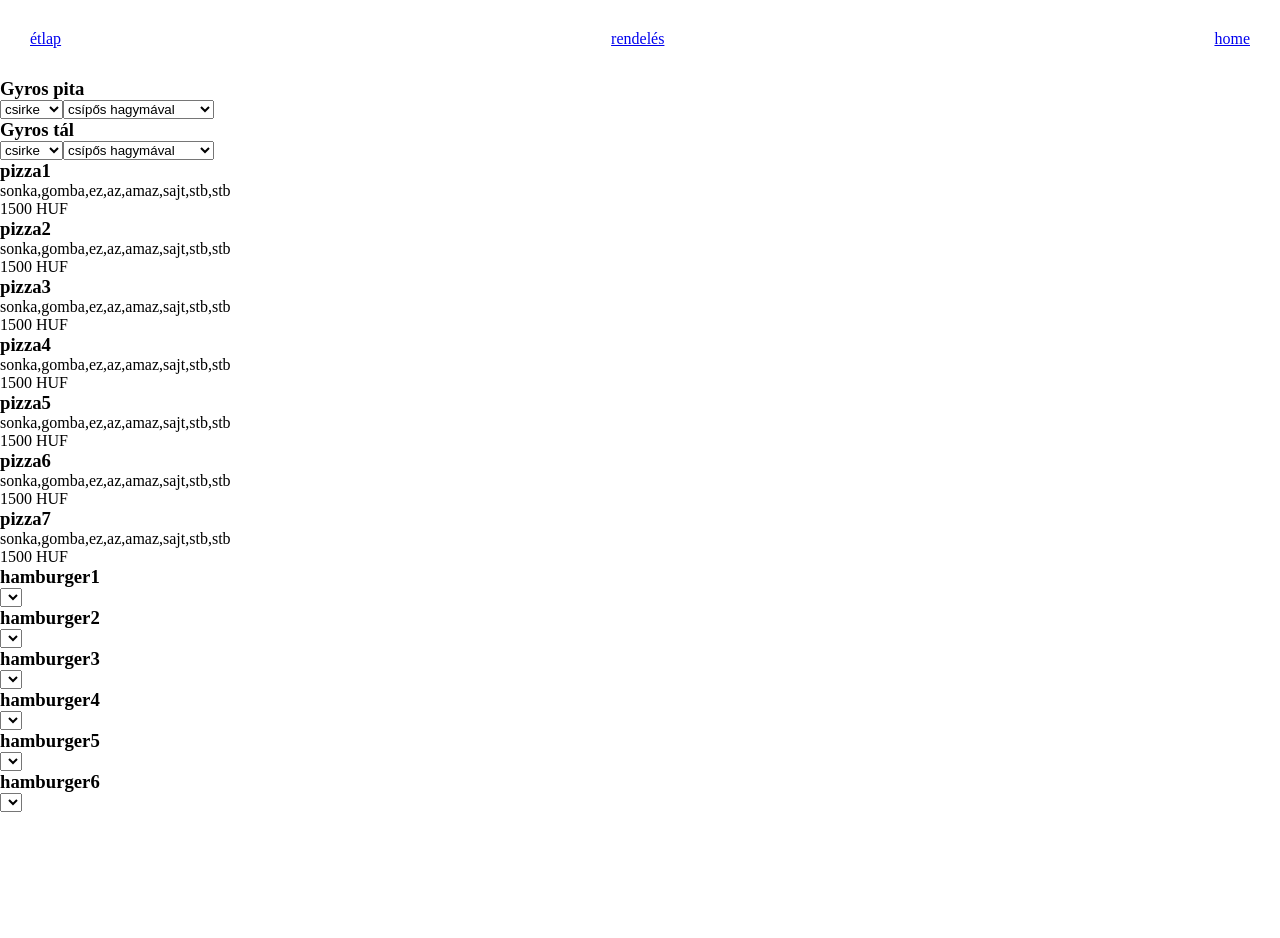
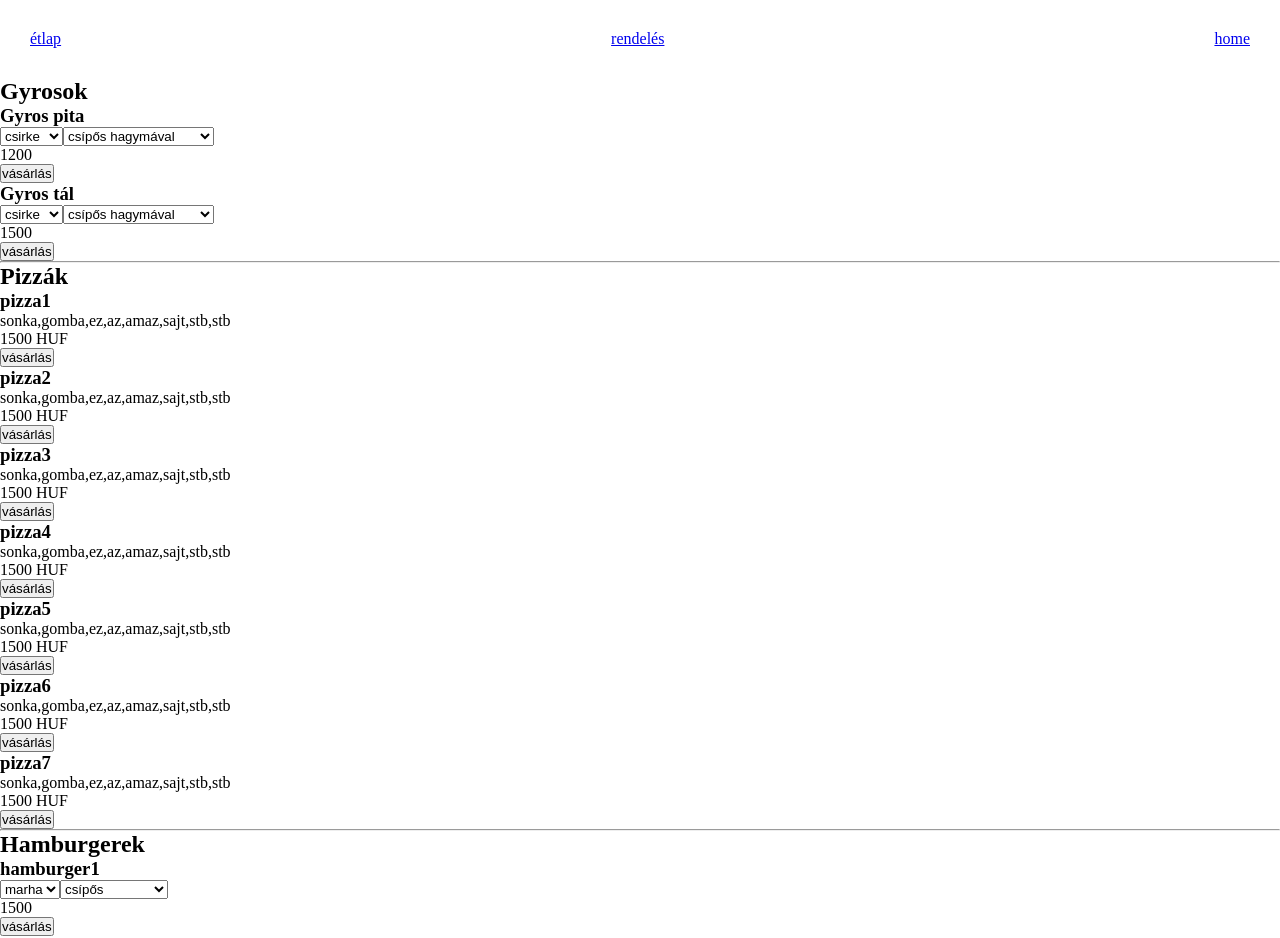
Before and after one commit to Norbesz93/etterem, a React (Create React App) app in the folder frontend/: page /menu in a window 1280 px wide. Shown: the top 938 px of the page. Before the commit the page ends 812 px from the top, so only its background shows below. Built offline with nearby package versions, Linux system fonts and the light colour scheme; the HTML template or start-up script is replaced by a standard one.

Commit message:
components added

```diff
--- /dev/null
+++ b/frontend/src/Components/Gyroses.jsx
@@ -0,0 +1,32 @@
+import React,{useState} from "react"
+const Gyroses = ({gyros})=>{
+    const [gyrosPrice, setGyrosPrice] = useState(gyros.price)
+    const priceUpdate = (e)=>{
+        let price = gyros.price
+        if(e.target.value === "bárány"){
+            setGyrosPrice(price = price +100)
+        }else{
+            setGyrosPrice(price)
+        }
+    }
+return(
+<div className="gyros">
+    <h3>{gyros.type}</h3>
+    <select onChange={priceUpdate} name="gyrosMeat">
+        {gyros.meat.map(meat =>
+            <option value={meat}>
+                {meat}
+            </option>)}
+    </select>
+    <select name="gyrosOnion">
+        {gyros.spicy.map(spicy =>
+            <option value={spicy}>
+                {spicy}
+            </option>)}
+    </select>
+    <p>{gyrosPrice}</p>
+    <button>vásárlás</button>
+</div>
+)}
+
+export default Gyroses;
--- /dev/null
+++ b/frontend/src/Components/Hamburgers.jsx
@@ -0,0 +1,32 @@
+import React,{useState} from "react";
+const Hamburgers = ({hamburger}) =>{
+    const [hamburgerPrice, setHamburgerPrice] = useState(hamburger.price)
+    const priceUpdate = (e)=>{
+        let price = hamburger.price
+        if(e.target.value === "csirke"||e.target.value==="vega"){
+            setHamburgerPrice(price = price -100)
+        }else{
+            setHamburgerPrice(price)
+        }
+    }
+    return(
+    <div className="hamburger">
+        <h3>{hamburger.name}</h3>
+        <select onChange={priceUpdate} name="meat">
+            {hamburger.meat.map(meat =>
+                 <option value={meat}>
+                     {meat}
+            </option>)}
+        </select>
+        <select name="spicy">
+            {hamburger.spicy.map(spicy =>
+                <option value={spicy}>
+                    {spicy}
+                </option>)}
+        </select>
+        <p>{hamburgerPrice}</p>
+            <button>vásárlás</button>
+    </div>
+)}
+
+export default Hamburgers;
--- a/frontend/src/Components/Menu.jsx
+++ b/frontend/src/Components/Menu.jsx
@@ -1,3 +1,5 @@
+import Hamburgers from "./Hamburgers"
+import Gyroses from "./Gyroses"
 const Menu = () => {
     const pizzas = [
         { name: "pizza1", feltet: "sonka,gomba,ez,az,amaz,sajt,stb,stb", price: 1500, currency: "HUF" },
@@ -8,64 +10,37 @@ const Menu = () => {
         { name: "pizza6", feltet: "sonka,gomba,ez,az,amaz,sajt,stb,stb", price: 1500, currency: "HUF" },
         { name: "pizza7", feltet: "sonka,gomba,ez,az,amaz,sajt,stb,stb", price: 1500, currency: "HUF" }
     ]
-    const gyroses = { meat: ["csirke", "bárány"], spicy: ["csípős hagymával", "csípős hagyma nélkül", "hagyma csípős nélkül", "egyik sem"] }
+    const gyroses = [
+        { type: "Gyros pita", meat: ["csirke", "bárány"], spicy: ["csípős hagymával", "csípős hagyma nélkül", "hagyma csípős nélkül", "egyik sem"], price: 1200 },
+        { type: "Gyros tál", meat: ["csirke", "bárány"], spicy: ["csípős hagymával", "csípős hagyma nélkül", "hagyma csípős nélkül", "egyik sem"], price: 1500 }
+    ]
     const hamburgers = [
         { name: "hamburger1", meat: ["marha", "csirke", "vega"], spicy: ["csípős", "enyhén csípős", "nem csípős"], price: 1500, currency: "HUF" },
-        { name: "hamburger2", meat: ["marha", "csirke", "vega"], spicy: ["csípős", "enyhén csípős", "nem csípős"], price: 1500, currency: "HUF" },
-        { name: "hamburger3", meat: ["marha", "csirke", "vega"], spicy: ["csípős", "enyhén csípős", "nem csípős"], price: 1500, currency: "HUF" },
-        { name: "hamburger4", meat: ["marha", "csirke", "vega"], spicy: ["csípős", "enyhén csípős", "nem csípős"], price: 1500, currency: "HUF" },
-        { name: "hamburger5", meat: ["marha", "csirke", "vega"], spicy: ["csípős", "enyhén csípős", "nem csípős"], price: 1500, currency: "HUF" },
-        { name: "hamburger6", meat: ["marha", "csirke", "vega"], spicy: ["csípős", "enyhén csípős", "nem csípős"], price: 1500, currency: "HUF" },
+        { name: "hamburger2", meat: ["marha", "csirke", "vega"], spicy: ["csípős", "enyhén csípős", "nem csípős"], price: 1700, currency: "HUF" },
+        { name: "hamburger3", meat: ["marha", "csirke", "vega"], spicy: ["csípős", "enyhén csípős", "nem csípős"], price: 1800, currency: "HUF" },
+        { name: "hamburger4", meat: ["marha", "csirke", "vega"], spicy: ["csípős", "enyhén csípős", "nem csípős"], price: 1700, currency: "HUF" },
+        { name: "hamburger5", meat: ["marha", "csirke", "vega"], spicy: ["csípős", "enyhén csípős", "nem csípős"], price: 1900, currency: "HUF" },
+        { name: "hamburger6", meat: ["marha", "csirke", "vega"], spicy: ["csípős", "enyhén csípős", "nem csípős"], price: 2000, currency: "HUF" },
     ]
     return (
         <div className="menu">
-            <div className="gyroses">
-                <div className="gyrosPita">
-                    <h3>Gyros pita</h3>
-                    <select name="gyrosPitaMeat">
-                        {gyroses.meat.map(gyros =>
-                            <option value={gyros}>
-                                {gyros}
-                            </option>)}
-                    </select>
-                    <select name="gyrosPitaOnion">
-                        {gyroses.spicy.map(gyros =>
-                            <option value={gyros}>
-                                {gyros}
-                            </option>)}
-                    </select>
-                </div>
-                <div className="gyrosPlate">
-                    <h3>Gyros tál</h3>
-                    <select name="gyrosPitaMeat">
-                        {gyroses.meat.map(gyros =>
-                            <option value={gyros}>
-                                {gyros}
-                            </option>)}
-                    </select>
-                    <select name="gyrosPitaOnion">
-                        {gyroses.spicy.map(gyros =>
-                            <option value={gyros}>
-                                {gyros}
-                            </option>)}
-                    </select>
-                </div>
-            </div>
+            <h2>Gyrosok</h2>
+            {gyroses.map(gyros => <Gyroses gyros={gyros} />)}
+            <hr />
+            <h2>Pizzák</h2>
             <div className="pizzas">
                 {pizzas.map(pizza =>
                     <div className="pizza">
                         <h3>{pizza.name}</h3>
                         <p>{pizza.feltet}</p>
                         <p>{pizza.price} {pizza.currency}</p>
+                        <button>vásárlás</button>
                     </div>)}
             </div>
-            <div className="hamburgers">
-                {hamburgers.map(hamburger => <div className="hamburger">
-                    <h3>{hamburger.name}</h3>
-                    <select name="" id=""></select>
-                </div>
-                )}
-            </div>
+            <hr />
+            <h2>Hamburgerek</h2>
+            {hamburgers.map(hamburger => <Hamburgers hamburger={hamburger} />)}
+            <hr />
         </div>
     )
 }
```
